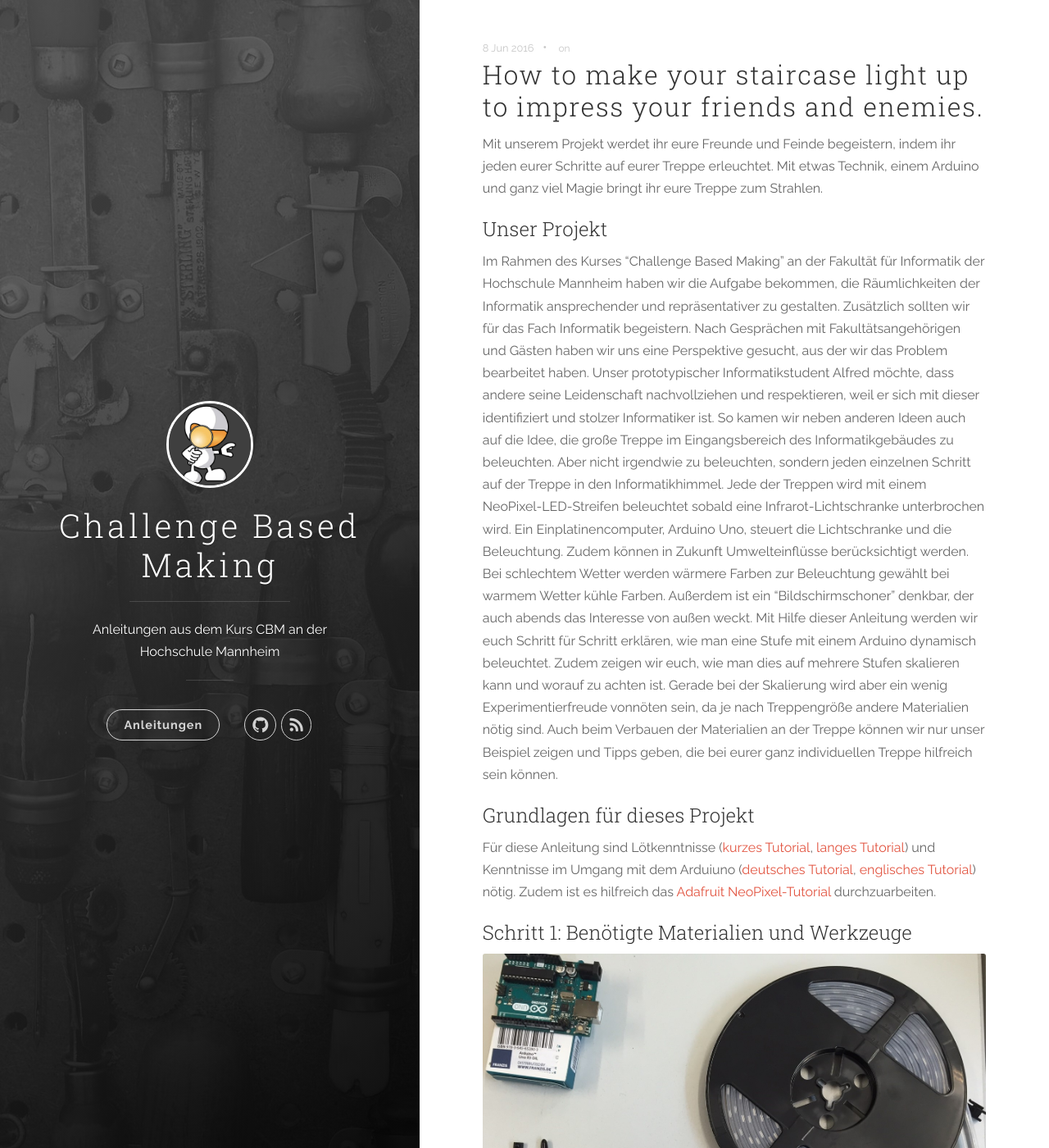
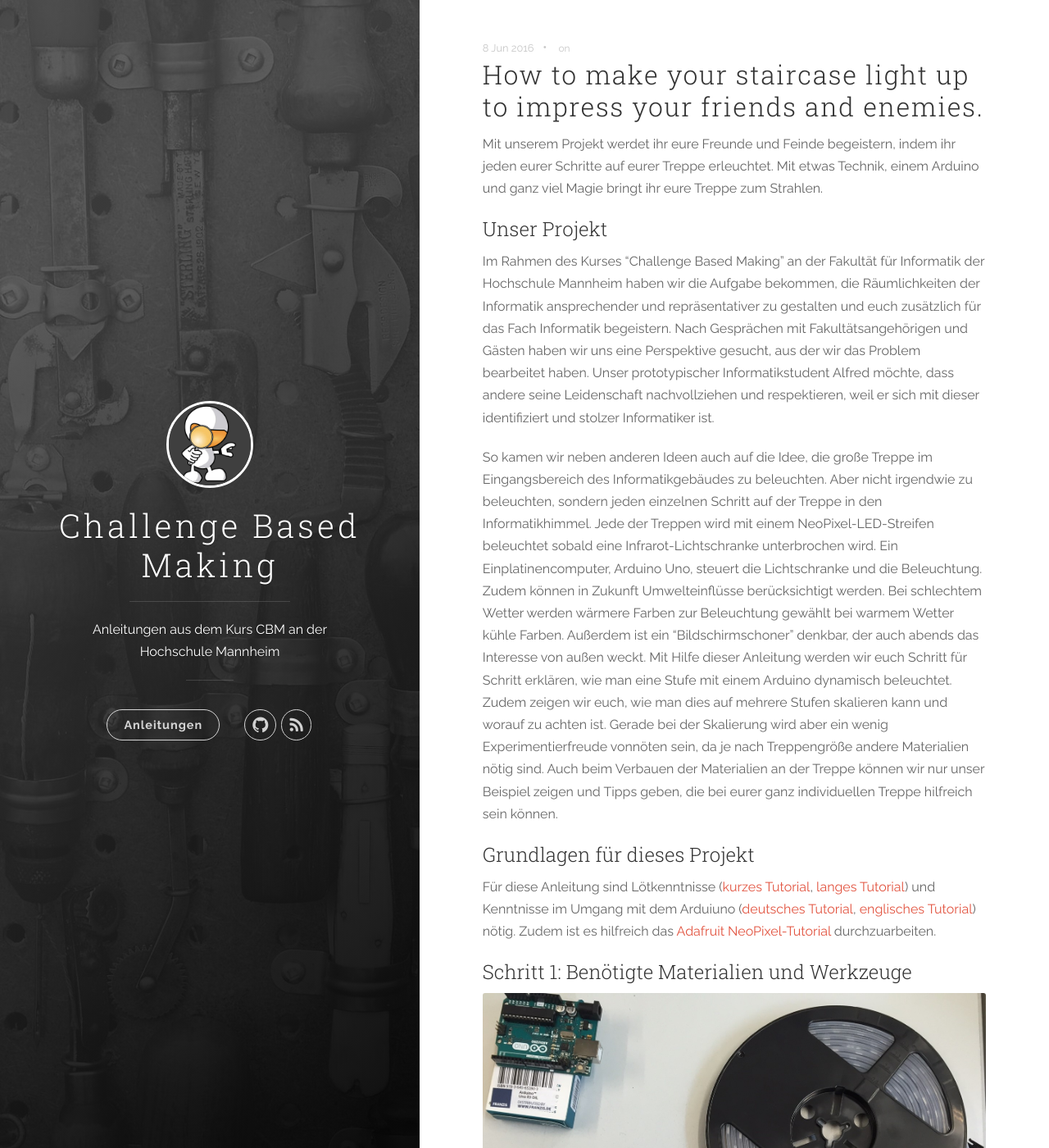
Before and after one commit to cbm-instructions/cbm-instructions.github.io, a Jekyll site: the page built from _posts/2016-06-20-makeIT.markdown, in a window 1280 px wide and 1400 px high. Shown: the whole window at 82% size. Built offline with Jekyll 4.4.1, drawn with Linux system fonts in a browser that asks for light colours; nearby versions of some CDN libraries.

Commit message:
even more changes

```diff
--- a/_posts/2016-06-20-makeIT.markdown
+++ b/_posts/2016-06-20-makeIT.markdown
@@ -9,9 +9,13 @@ Mit unserem Projekt werdet ihr eure Freunde und Feinde begeistern, indem ihr jed
 
 ## Unser Projekt
 
-Im Rahmen des Kurses "Challenge Based Making" an der Fakultät für Informatik der Hochschule Mannheim haben wir die Aufgabe bekommen, die Räumlichkeiten der Informatik ansprechender und repräsentativer zu gestalten. Zusätzlich sollten wir für das Fach Informatik begeistern. Nach Gesprächen mit Fakultätsangehörigen und Gästen haben wir uns eine Perspektive gesucht, aus der wir das Problem bearbeitet haben. Unser prototypischer Informatikstudent Alfred möchte, dass andere seine Leidenschaft nachvollziehen und respektieren, weil er sich mit dieser identifiziert und stolzer Informatiker ist.
-So kamen wir neben anderen Ideen auch auf die Idee, die große Treppe im Eingangsbereich des Informatikgebäudes zu beleuchten. Aber nicht irgendwie zu beleuchten, sondern jeden einzelnen Schritt auf der Treppe in den Informatikhimmel. Jede der Treppen wird mit einem NeoPixel-LED-Streifen beleuchtet sobald eine Infrarot-Lichtschranke unterbrochen wird. Ein Einplatinencomputer, Arduino Uno, steuert die Lichtschranke und die Beleuchtung. Zudem können in Zukunft Umwelteinflüsse berücksichtigt werden. Bei schlechtem Wetter werden wärmere Farben zur Beleuchtung gewählt bei warmem Wetter kühle Farben. Außerdem ist ein "Bildschirmschoner" denkbar, der auch abends das Interesse von außen weckt.
-Mit Hilfe dieser Anleitung werden wir euch Schritt für Schritt erklären, wie man eine Stufe mit einem Arduino dynamisch beleuchtet. Zudem zeigen wir euch, wie man dies auf mehrere Stufen skalieren kann und worauf zu achten ist. Gerade bei der Skalierung wird aber ein wenig Experimentierfreude vonnöten sein, da je nach Treppengröße andere Materialien nötig sind. Auch beim Verbauen der Materialien an der Treppe können wir nur unser Beispiel zeigen und Tipps geben, die bei eurer ganz individuellen Treppe hilfreich sein können.
+Im Rahmen des Kurses "Challenge Based Making" an der Fakultät für Informatik der Hochschule Mannheim haben wir die Aufgabe bekommen, die Räumlichkeiten der Informatik ansprechender und repräsentativer zu gestalten und euch zusätzlich für das Fach Informatik begeistern.
+Nach Gesprächen mit Fakultätsangehörigen und Gästen haben wir uns eine Perspektive gesucht, aus der wir das Problem bearbeitet haben. Unser prototypischer Informatikstudent Alfred möchte, dass andere seine Leidenschaft nachvollziehen und respektieren, weil er sich mit dieser identifiziert und stolzer Informatiker ist.
+
+So kamen wir neben anderen Ideen auch auf die Idee, die große Treppe im Eingangsbereich des Informatikgebäudes zu beleuchten. Aber nicht irgendwie zu beleuchten, sondern jeden einzelnen Schritt auf der Treppe in den Informatikhimmel. Jede der Treppen wird mit einem NeoPixel-LED-Streifen beleuchtet sobald eine Infrarot-Lichtschranke unterbrochen wird. Ein Einplatinencomputer, Arduino Uno, steuert die Lichtschranke und die Beleuchtung.
+Zudem können in Zukunft Umwelteinflüsse berücksichtigt werden. Bei schlechtem Wetter werden wärmere Farben zur Beleuchtung gewählt bei warmem Wetter kühle Farben. Außerdem ist ein "Bildschirmschoner" denkbar, der auch abends das Interesse von außen weckt.
+Mit Hilfe dieser Anleitung werden wir euch Schritt für Schritt erklären, wie man eine Stufe mit einem Arduino dynamisch beleuchtet. Zudem zeigen wir euch, wie man dies auf mehrere Stufen skalieren kann und worauf zu achten ist. Gerade bei der Skalierung wird aber ein wenig Experimentierfreude vonnöten sein, da je nach Treppengröße andere Materialien nötig sind.
+Auch beim Verbauen der Materialien an der Treppe können wir nur unser Beispiel zeigen und Tipps geben, die bei eurer ganz individuellen Treppe hilfreich sein können.
 
 <!--BILD ODER VIDEO/GIF DER FERTIGEN TREPPE -->
 
```
